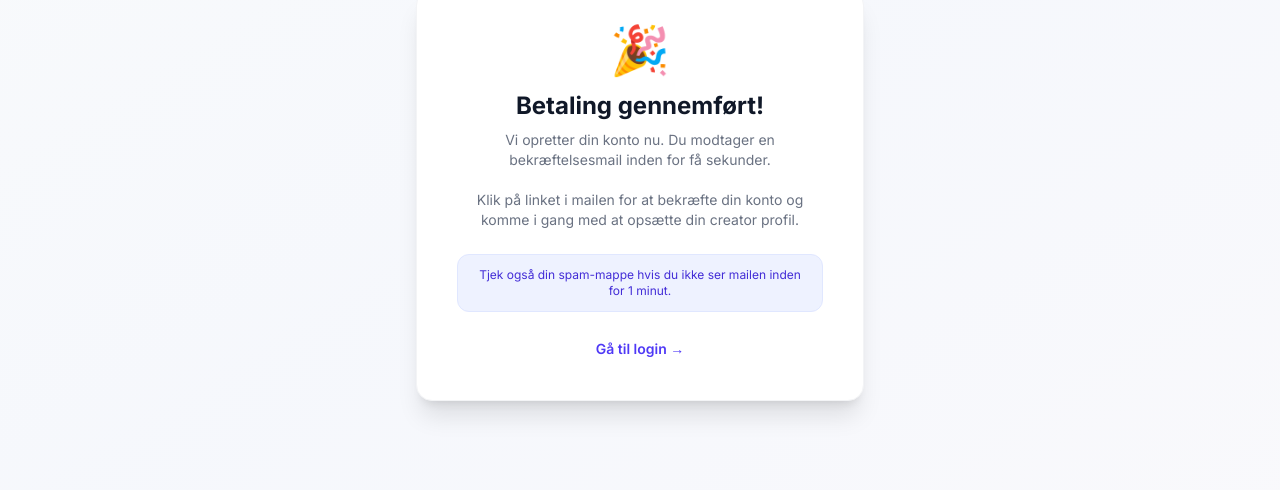
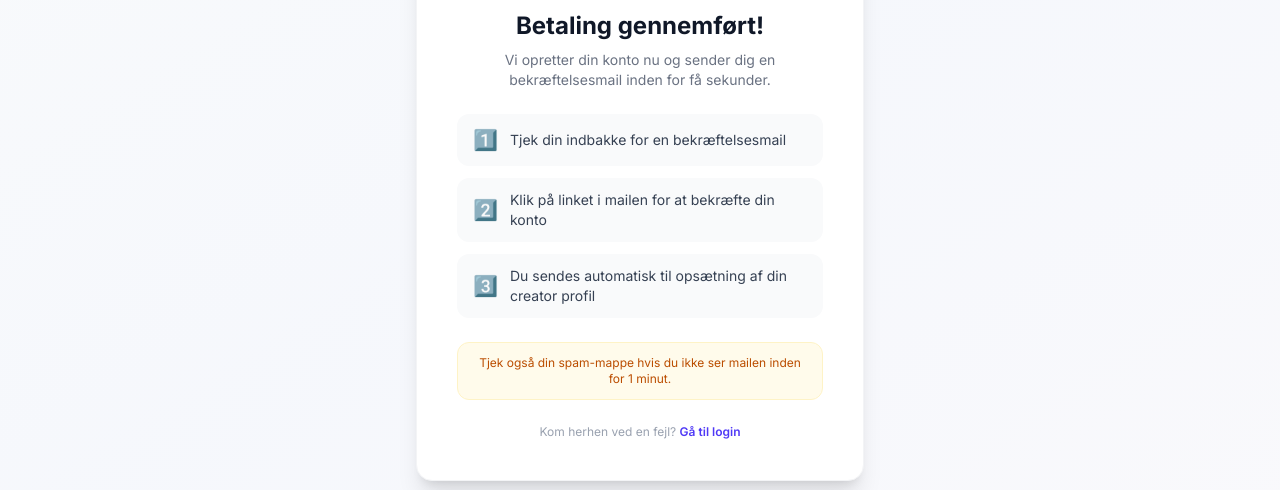
Before and after one commit to weis-code/creatorrate, a Next.js app: page /signup/success in a window 1280 px wide. Shown: the part 270-760 px from the top of the page. Built offline with nearby package versions, Linux system fonts and the light colour scheme; no server answers.

Commit message:
Improve signup success page UX

```diff
--- a/src/app/signup/success/page.tsx
+++ b/src/app/signup/success/page.tsx
@@ -9,15 +9,34 @@ export default function SignupSuccessPage() {
           <div className="text-5xl mb-4">🎉</div>
           <h2 className="text-2xl font-bold text-gray-900 mb-2">Betaling gennemført!</h2>
           <p className="text-gray-500 text-sm mb-6">
-            Vi opretter din konto nu. Du modtager en bekræftelsesmail inden for få sekunder.<br /><br />
-            Klik på linket i mailen for at bekræfte din konto og komme i gang med at opsætte din creator profil.
+            Vi opretter din konto nu og sender dig en bekræftelsesmail inden for få sekunder.
           </p>
-          <div className="bg-indigo-50 border border-indigo-100 rounded-xl px-4 py-3 text-xs text-indigo-700 mb-6">
+
+          <div className="space-y-3 text-left mb-6">
+            <div className="flex items-center gap-3 bg-gray-50 rounded-xl px-4 py-3">
+              <span className="text-xl">1️⃣</span>
+              <span className="text-sm text-gray-700">Tjek din indbakke for en bekræftelsesmail</span>
+            </div>
+            <div className="flex items-center gap-3 bg-gray-50 rounded-xl px-4 py-3">
+              <span className="text-xl">2️⃣</span>
+              <span className="text-sm text-gray-700">Klik på linket i mailen for at bekræfte din konto</span>
+            </div>
+            <div className="flex items-center gap-3 bg-gray-50 rounded-xl px-4 py-3">
+              <span className="text-xl">3️⃣</span>
+              <span className="text-sm text-gray-700">Du sendes automatisk til opsætning af din creator profil</span>
+            </div>
+          </div>
+
+          <div className="bg-amber-50 border border-amber-100 rounded-xl px-4 py-3 text-xs text-amber-700 mb-6">
             Tjek også din spam-mappe hvis du ikke ser mailen inden for 1 minut.
           </div>
-          <Link href="/login" className="text-indigo-600 hover:text-indigo-700 text-sm font-semibold">
-            Gå til login →
-          </Link>
+
+          <p className="text-xs text-gray-400">
+            Kom herhen ved en fejl?{' '}
+            <Link href="/login" className="text-indigo-600 hover:text-indigo-700 font-semibold">
+              Gå til login
+            </Link>
+          </p>
         </div>
       </div>
     </div>
```
